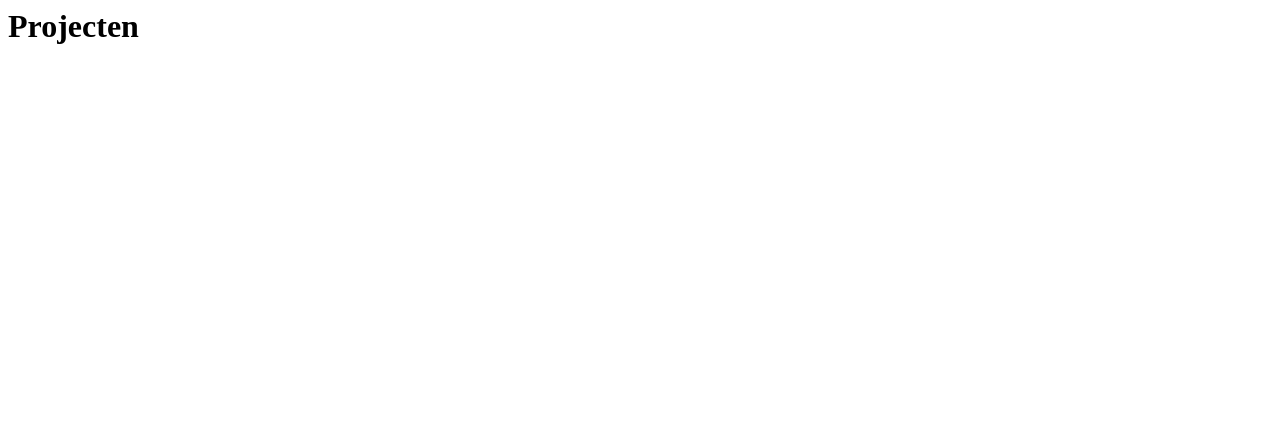
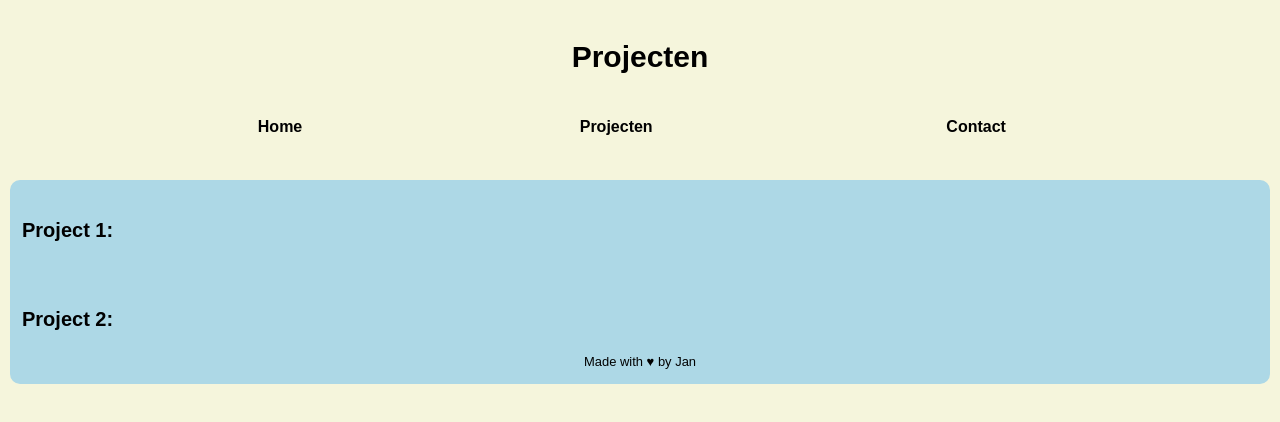
Before and after one commit to JanSchouten/JanSchouten.github.io, a plain HTML site: page projecten.html in a window 1280 px wide. Drawn offline with Linux system fonts and the light colour scheme; a web font is replaced by a local one.

Commit message:
Update website

```diff
--- a/opmaak.css
+++ b/opmaak.css
@@ -1,12 +1,5 @@
+
   @import url('https://fonts.googleapis.com/css2?family=Winky+Sans:wght@300;900&display=swap');
-h1 {
-    font-family: 'Winky Sans', sans-serif;
-    font-size: 30px;
-    position: absolute;
-    top: 10%;
-    left: 50%;
-    transform: translate(-50%, -50%);
-}
 h1 {
       font-family: 'Winky Sans', sans-serif;
       font-size: 30px;
@@ -14,23 +7,64 @@ h1 {
       text-align: center;
       margin: 40px 0 20px 0;
   }
-
 table {
       width: 80%;
       margin: 20px auto;
       border-collapse: collapse;
   }
 
-  th:hover {
+th {
       padding: 12px;
-    text-align: left;
-    border-bottom: 2px solid #ddd;
+      text-align: center;
       font-family: 'Winky Sans', sans-serif;
       font-weight: 900;
-    background-color: aquamarine;
+      border-radius: 10px;
   }
+th:hover {
+      background-color:lightblue;
+  }
+
 th a {
       display: block;
       text-decoration: none;
       color: inherit;
+      padding: 12px;
   }
+footer h3 {
+    text-align: center;
+    font-weight: normal;
+    font-size: 90%;
+
+  }
+h2{
+    background-color: lightblue;
+    padding: 10px;
+    margin-bottom: 0px;
+    font-size: 20px;
+}
+p {
+  background-color: lightblue;
+  padding: 10px;
+  margin-top: 0px;
+}
+body{
+  background-color:beige;
+}
+.wrapper{
+  font-family: 'Winky Sans', sans-serif;
+  text-align: center;
+  background-color: lightblue;
+  padding: 2px;
+  margin: 2px;
+  border-radius: 10px;
+  font-weight: normal;
+  font-size: 90%;
+  color: black;
+}
+h4{
+background-color: lightblue;
+padding: 10px;
+margin-bottom: 0px;
+text-align: left;
+font-size: 20px;
+}
--- a/projecten.html
+++ b/projecten.html
@@ -1 +1,32 @@
-<h1>Projecten</h1>
+<!DOCTYPE HTML>
+<html>
+  <head>
+    <title>Projecten</title>
+    <link rel="stylesheet" href="opmaak.css">
+    <link rel="stylesheet" href="https://fonts.googleapis.com/css2?family=Winky+Sans:wght@300;900&display=swap">
+  </head>
+  <body>
+    <h1>Projecten</h1>
+    <table>
+        <tr>
+          <th><a href="index.html">Home</a></th>
+          <th><a href="projecten.html">Projecten</a></th>
+          <th><a href="contacten.html">Contact</a></th>
+        </tr>
+      </table>
+    <div class="wrapper">
+    <h4>
+      Project 1:
+    </h4>
+    <p>
+
+    </p>
+    <h4>
+        Project 2:
+    </h4>
+      <footer>
+        <h3>Made with &hearts; by Jan</h3>
+      </footer>
+    </div>
+  </body>
+</html>
```
Also changed, not shown: contacten.html (+29 -1 lines), index.html (+15 -1 lines), download (6).jpg (added). Lines whose indentation alone changed are shown as unchanged.
